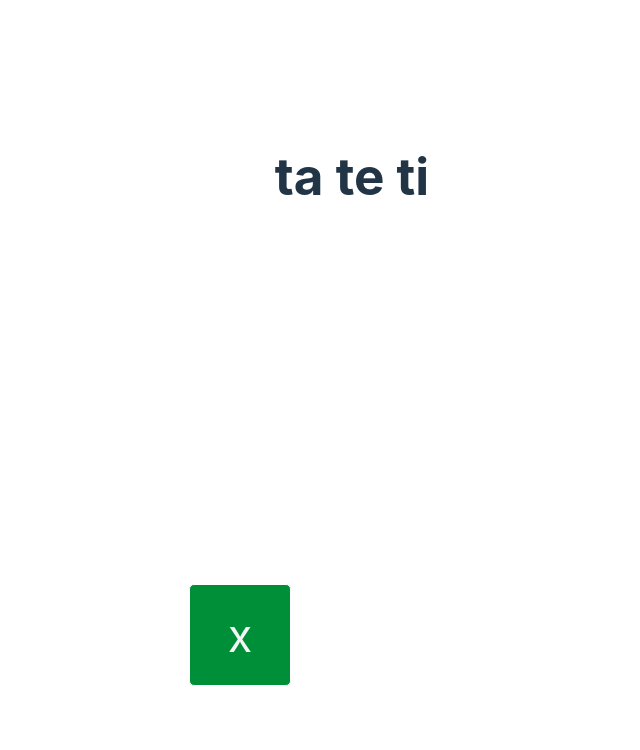
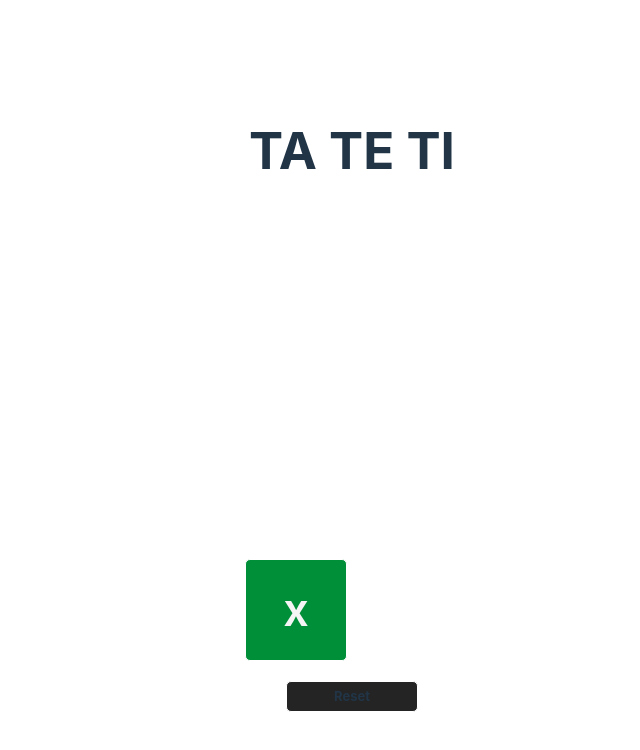
Before and after one commit to Marcofernandezcorvalan/Ta-Te-Ti, a React (Vite) app: page / in a window 1280 px wide. Shown: the top 750 px of the page, without its empty margins (288-928 px from the left). Built offline with nearby package versions, Linux system fonts and the light colour scheme.

Commit message:
fin tateti, reset, winner modal

```diff
--- a/package.json
+++ b/package.json
@@ -10,6 +10,7 @@
     "preview": "vite preview"
   },
   "dependencies": {
+    "canvas-confetti": "1.9.3",
     "react": "^18.2.0",
     "react-dom": "^18.2.0",
     "styled-components": "^6.1.11"
--- a/src/App.jsx
+++ b/src/App.jsx
@@ -1,6 +1,18 @@
 import { Children, useState } from "react";
 import "./App.css";
-import { Cont, Main, Section, Square, WinnerCont } from "./components/AppStyled";
+import {
+	Cont,
+	Main,
+	Section,
+	SectionSelectedTurn,
+	Square,
+	WinnerCont,
+	WinnerFooter,
+	WinnerSimbol,
+	WinnerSquare,
+	WinnerText,
+} from "./components/AppStyled";
+import confetti from "canvas-confetti";
 
 function App() {
 	const Turns = {
@@ -35,8 +47,12 @@ function App() {
 		return null;
 	};
 
+	const checkEnd = (newBoard) => {
+		return newBoard.every((square) => square !== null);
+	};
+
 	const Square2 = ({ children, isSelected, update, index }) => {
-		const className = `${isSelected ? "is-selected" : " "} `;
+		const className = `${isSelected ? "is-selected" : ""}`;
 		const handleClick = () => {
 			update(index);
 		};
@@ -56,14 +72,21 @@ function App() {
 		setTurn(newTurn);
 		const newWinner = checkWinner(newBoard);
 		if (newWinner) {
+			confetti();
 			setWinner(newWinner);
+		} else if (checkEnd(newBoard)) {
+			setWinner(false);
 		}
+	};
+
+	const reset = () => {
+		setBoard(Array(9).fill(null)), setTurn(Turns.x), setWinner(null);
 	};
 
 	return (
 		<>
 			<Main>
-				<h1>ta te ti</h1>
+				<h1>TA TE TI</h1>
 				<Section>
 					{board.map((_, index) => {
 						return (
@@ -73,11 +96,18 @@ function App() {
 						);
 					})}
 				</Section>
-				<Section style={{ marginTop: "20px", flexDirection: "column" }}>
+				<SectionSelectedTurn>
 					<Square2 isSelected={turn === Turns.x}>{Turns.x}</Square2>
 					<Square2 isSelected={turn === Turns.o}>{Turns.o}</Square2>
-				</Section>
-				<WinnerCont>{winner ? `${winner} WON` : null} </WinnerCont>
+				</SectionSelectedTurn>
+				<WinnerFooter onClick={reset}>Reset</WinnerFooter>
+				{winner !== null && (
+					<WinnerCont>
+						<WinnerText>{winner === false ? "TIE" : `THE WINNER IS`}</WinnerText>
+						<WinnerSimbol>{winner && <WinnerSquare>{winner}</WinnerSquare>}</WinnerSimbol>
+						<WinnerFooter onClick={reset}>Reset</WinnerFooter>
+					</WinnerCont>
+				)}
 			</Main>
 		</>
 	);
--- a/src/components/AppStyled.js
+++ b/src/components/AppStyled.js
@@ -14,6 +14,15 @@ export const Section = styled.section`
 	color: white;
 `;
 
+export const SectionSelectedTurn = styled.section`
+	display: flex;
+	align-items: center;
+	justify-content: center;
+	gap: 10px;
+	color: white;
+	margin-top: 20px;
+`;
+
 export const Cont = styled.div`
 	display: flex;
 	color: white;
@@ -28,17 +37,69 @@ export const Square = styled.div`
 	place-items: center;
 	cursor: pointer;
 	font-size: 45px;
+	font-weight: 600;
 	&.is-selected {
 		color: whitesmoke;
 		background: #008f39;
 	}
 `;
 
-export const WinnerCont = styled.div`
-	display: flex;
+export const WinnerCont = styled.section`
+	/* display: flex;
 	align-items: center;
 	justify-content: center;
 	color: greenyellow;
 	font-size: 30px;
+	font-weight: 900; */
+	position: absolute;
+	width: 100vw;
+	height: 100vh;
+	top: 0;
+	left: 0;
+	display: flex;
+	justify-content: center;
+	align-items: center;
+	flex-direction: column;
+	background-color: rgba(0, 0, 0, 0.7);
+`;
+
+export const WinnerText = styled.h2`
+	display: flex;
+	align-items: center;
+	justify-content: center;
+`;
+
+export const WinnerSimbol = styled.header`
+	display: flex;
+	align-items: center;
+	justify-content: center;
+	background-color: #242424;
+`;
+
+export const WinnerFooter = styled.footer`
+	display: flex;
+	align-items: center;
+	justify-content: center;
+	width: 120px;
+	border-radius: 5px;
+	border: 1px solid white;
+	cursor: pointer;
+	margin-top: 20px;
+	padding: 5px;
+	font-weight: 700;
+	font-size: 13px;
+	background-color: #242424;
+`;
+
+export const WinnerSquare = styled.div`
+	width: 100px;
+	height: 100px;
+	border-radius: 5px;
+	border: 1px solid white;
+	display: flex;
+	justify-content: center;
+	align-items: center;
+	font-size: 50px;
 	font-weight: 900;
+	color: white;
 `;
```
Also changed, not shown: 1 other file (tests, documents, lock files or other folders).
